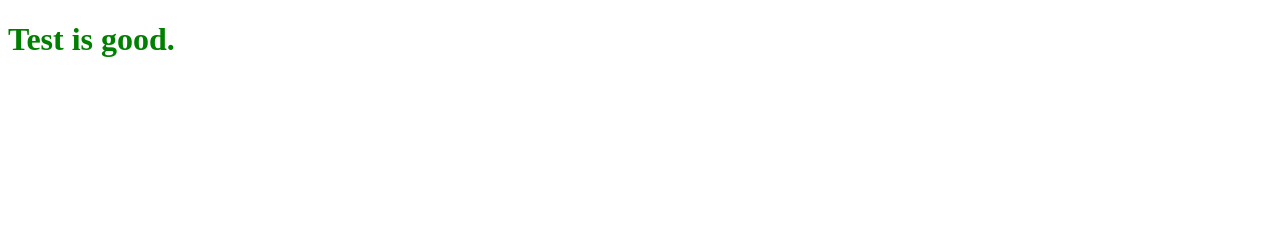
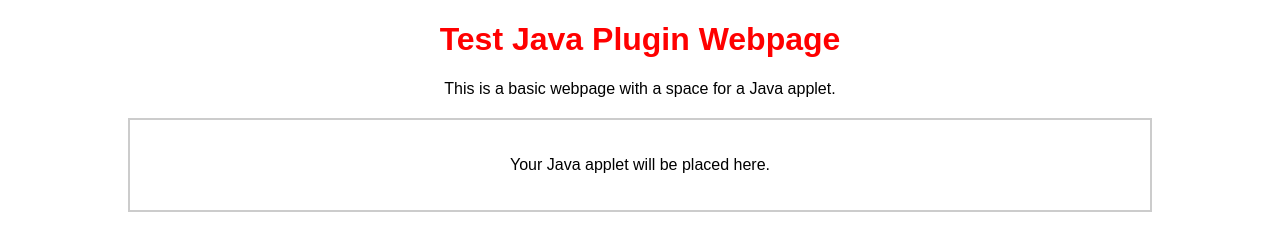
Before and after one commit to thedarkviet/TestJS, a plain HTML site: page index.html in a window 1280 px wide. Drawn offline with Linux system fonts and the light colour scheme.

Commit message:
Modify HTML to include Java Applet

```diff
--- a/index.html
+++ b/index.html
@@ -3,10 +3,36 @@
 <head>
     <meta charset="UTF-8">
     <meta name="viewport" content="width=device-width, initial-scale=1.0">
+    <title>Test Plugin Webpage</title>
     <link rel="stylesheet" href="style.css">
-    <title>Test Page</title>
+    <style>
+        body {
+            font-family: Arial, sans-serif;
+            margin: 0;
+            padding: 0;
+        }
+        .container {
+            width: 80%;
+            margin: 20px auto;
+            text-align: center;
+        }
+        .applet-container {
+            border: 2px solid #ccc;
+            padding: 20px;
+            margin-top: 20px;
+        }
+    </style>
 </head>
 <body>
-    <h1>Test is good.</h1>
+    <div class="container">
+        <h1>Test Java Plugin Webpage</h1>
+        <p>This is a basic webpage with a space for a Java applet.</p>
+
+        <div class="applet-container">
+            <p>Your Java applet will be placed here.</p>
+            <!-- You can embed your Java applet here -->
+            <!-- Example: <applet code="YourApplet.class" width="300" height="200"></applet> -->
+        </div>
+    </div>
 </body>
 </html>
--- a/style.css
+++ b/style.css
@@ -1,3 +1,3 @@
 h1 {
-    color:green
+    color:red
 }
```
